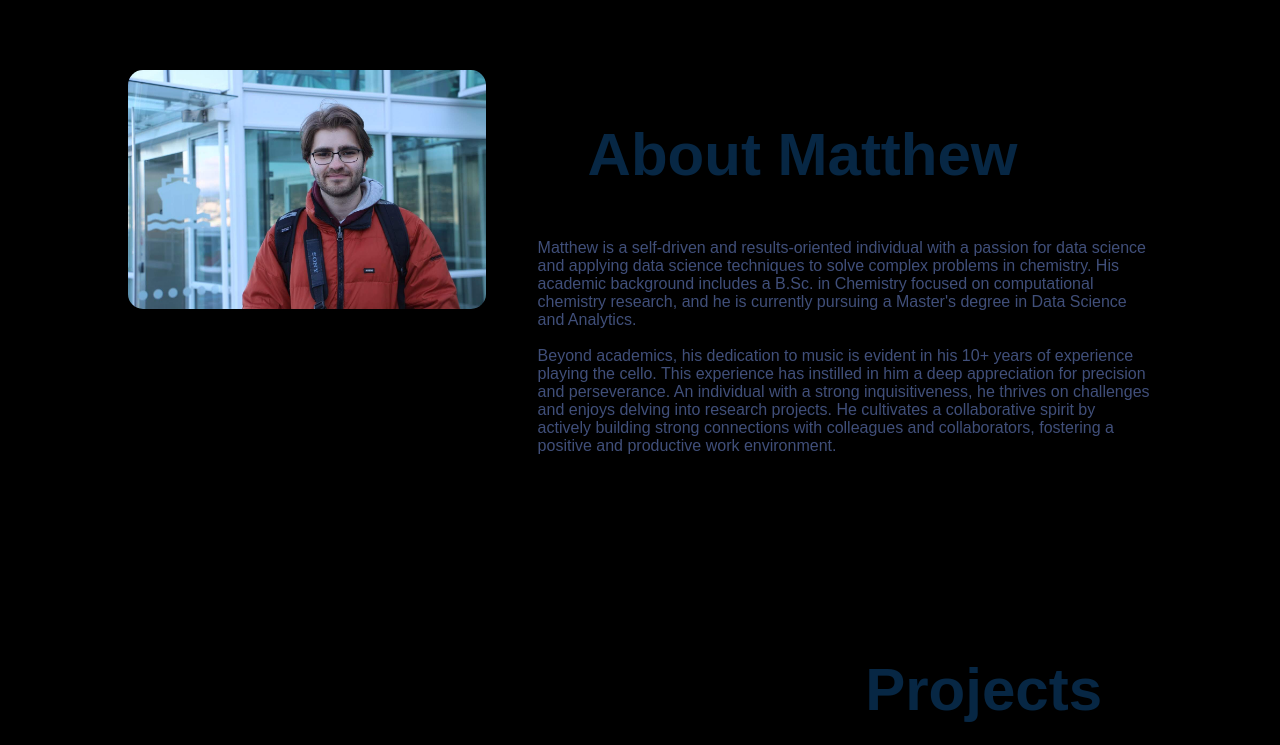
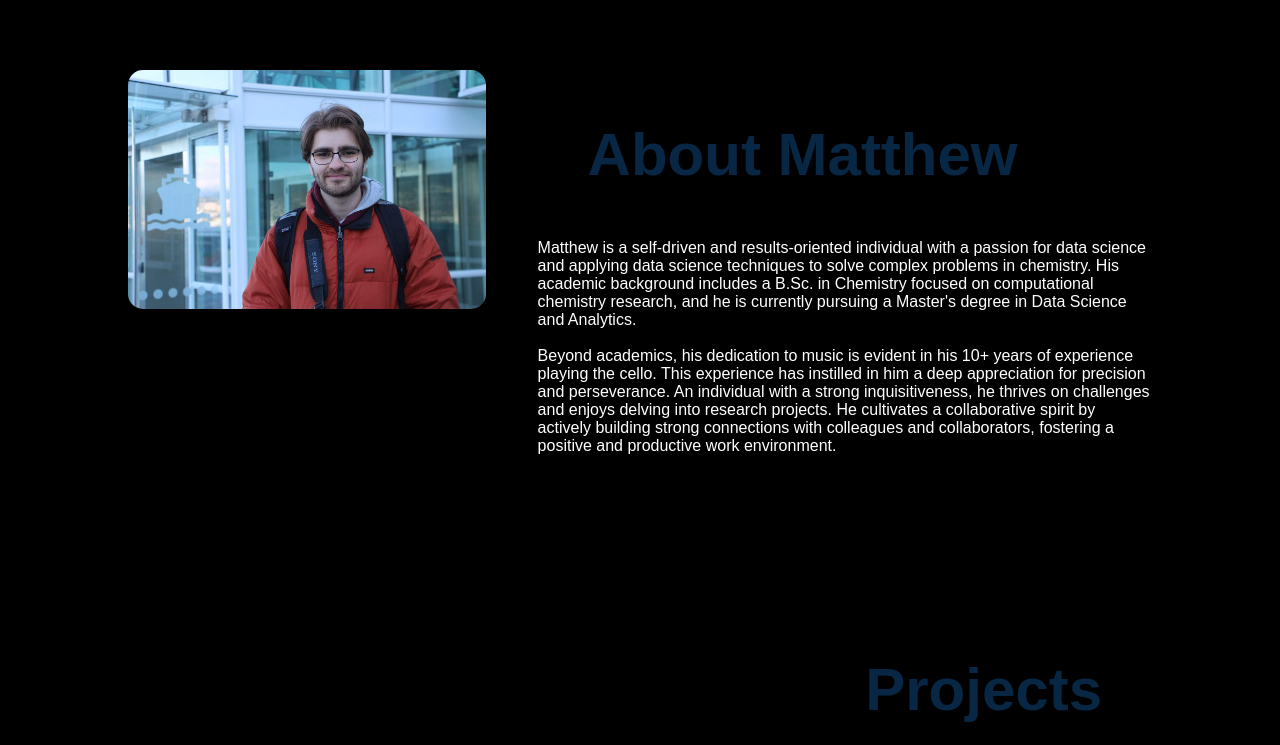
Before and after one commit to MHadd0/portfolio, a plain HTML site: page index.html in a window 1280 px wide. Shown: the part 820-1565 px from the top of the page. Drawn offline with Linux system fonts and the light colour scheme.

Commit message:
Update style.css

```diff
--- a/style.css
+++ b/style.css
@@ -96,7 +96,7 @@ nav ul li a:hover::after{
 
 #about{
     padding: 80px 0;
-    color: #404f7a;
+    color: #2b65e2;
 }
 
 .row{
@@ -116,6 +116,7 @@ nav ul li a:hover::after{
 
 .about-col-2{
     flex-basis: 60%;
+    color: #fff;
 }
 
 .sub-title{
```
